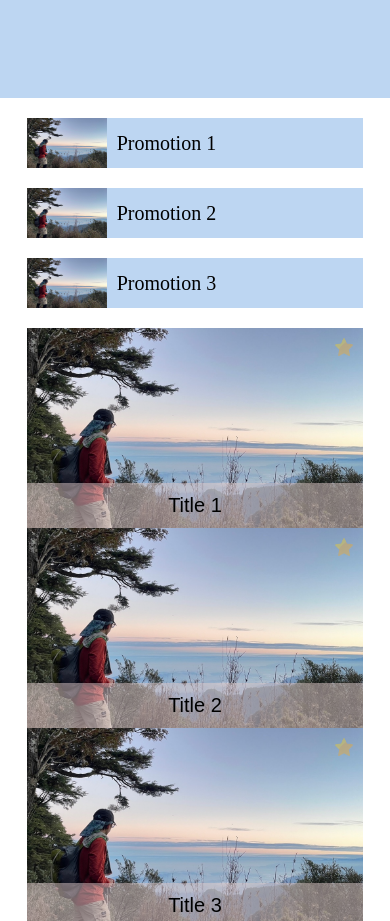
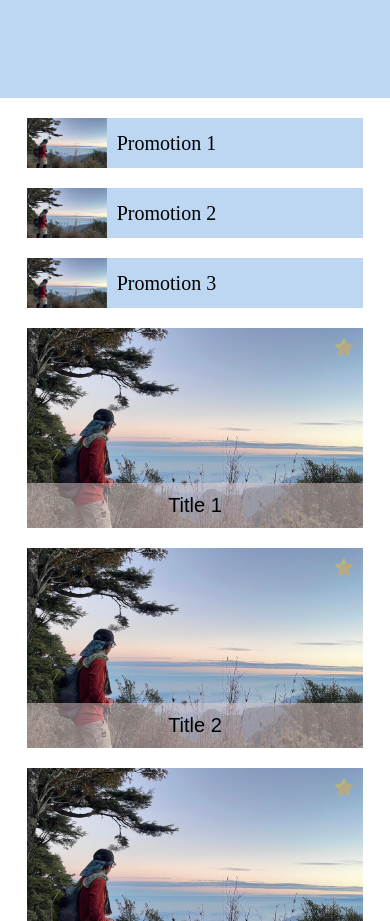
Before and after one commit to Yneq/WHproject, a plain HTML site: page index.html in a window 390 px wide. Shown: the part 179-1100 px from the top of the page. Drawn offline with Linux system fonts and the light colour scheme.

Commit message:
Add files via upload

```diff
--- a/welcome.css
+++ b/welcome.css
@@ -265,4 +265,8 @@
         font-weight:bold;
         text-align: center;
     }
+    .bigbox-container{
+        display: grid;
+        grid-gap: 20px;
+    }
 }
```
